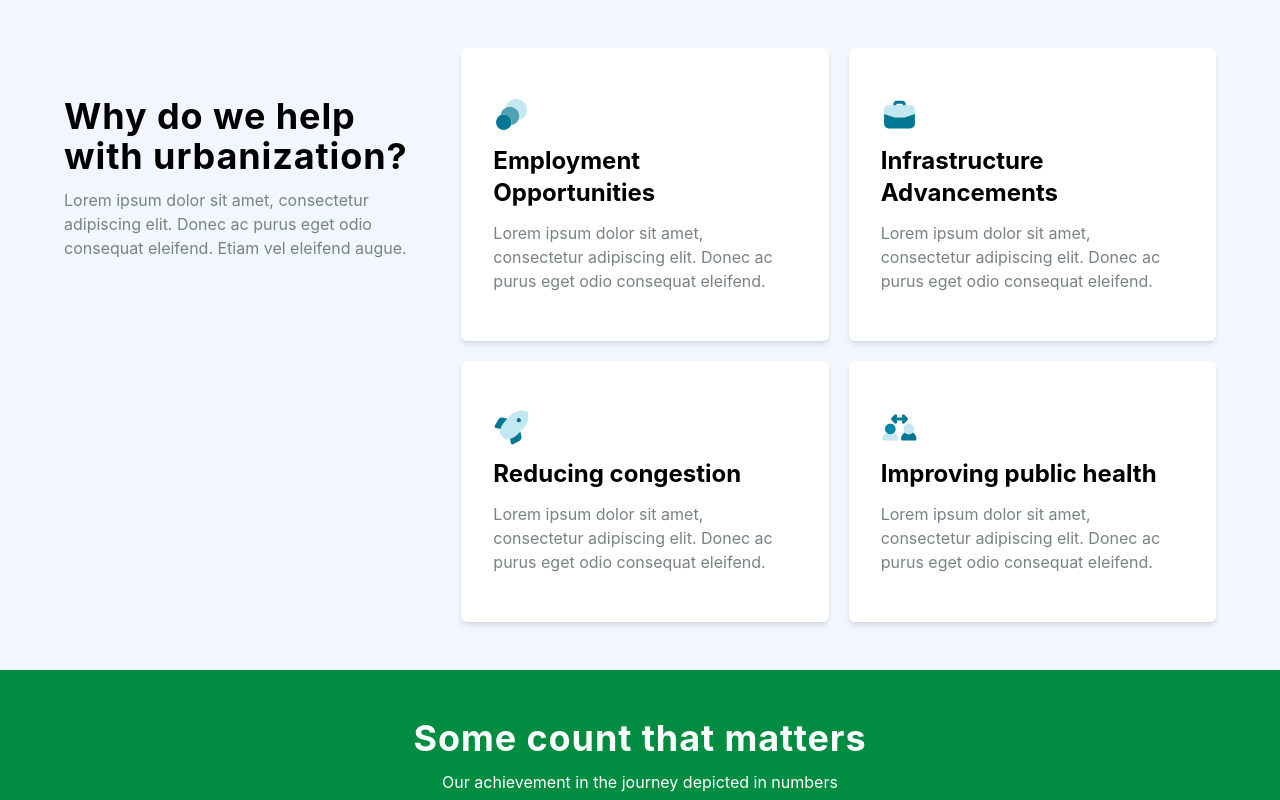
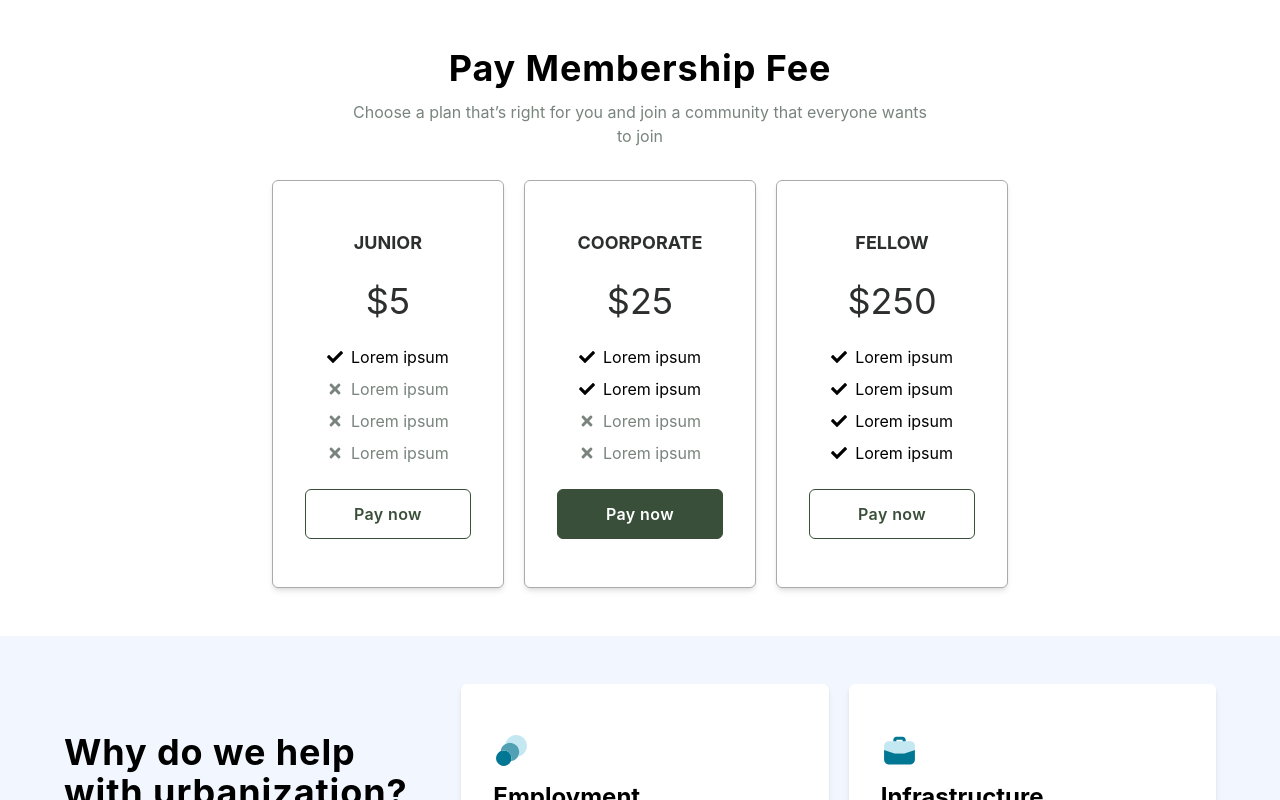
Before and after one commit to FlipSide23/rupi_fe, a React (Create React App) app: page / in a window 1280 px wide. Shown: the top 800 px of the page. Built offline with nearby package versions, Linux system fonts and the light colour scheme; a web font is replaced by a local one.

Commit message:
add membership fees

```diff
--- /dev/null
+++ b/src/components/Home/MembershipFees/PricingCard/index.jsx
@@ -0,0 +1,43 @@
+import React from 'react';
+import { pricingData } from '../data';
+import { NavLink } from 'react-router-dom';
+
+const PricingCard = ({
+  data = pricingData[0],
+  isPrimary = false,
+}) => {
+  return (
+    <div className="border border-gray-101 flex flex-col items-center shadow-md space-y-4 md:space-y-6 bg-white rounded-md p-8 py-12">
+      <h2 className="md:text-lg font-bold uppercase text-green-802">
+        {data.title}
+      </h2>
+      <p className="text-2xl md:text-4xl text-green-802">
+        {data.price}
+      </p>
+      <div className="flex flex-col space-y-2">
+        {data.features.map((feature, index) => (
+          <p
+            key={index}
+            className={`${
+              feature.active ? 'text-black' : 'text-grey-601'
+            } flex items-center space-x-2`}
+          >
+            {feature.icon}
+            <span>{feature.text}</span>
+          </p>
+        ))}
+      </div>
+
+      <NavLink
+        to="/pay"
+        className={`border border-green-702 px-12 py-3 rounded-md font-semibold tracking-wide ${
+          isPrimary ? 'text-white bg-green-702' : 'text-green-702'
+        }`}
+      >
+        Pay now
+      </NavLink>
+    </div>
+  );
+};
+
+export default PricingCard;
--- /dev/null
+++ b/src/components/Home/MembershipFees/data/index.js
@@ -0,0 +1,81 @@
+import { FaCheck, FaTimes } from 'react-icons/fa';
+export const pricingData = [
+  {
+    price: '$5',
+    title: 'JUNIOR',
+    features: [
+      {
+        icon: <FaCheck />,
+        text: 'Lorem ipsum',
+        active: true,
+      },
+      {
+        icon: <FaTimes />,
+        text: 'Lorem ipsum',
+        active: false,
+      },
+      {
+        icon: <FaTimes />,
+        text: 'Lorem ipsum',
+        active: false,
+      },
+      {
+        icon: <FaTimes />,
+        text: 'Lorem ipsum',
+        active: false,
+      },
+    ],
+  },
+  {
+    price: '$25',
+    title: 'COORPORATE',
+    features: [
+      {
+        icon: <FaCheck />,
+        text: 'Lorem ipsum',
+        active: true,
+      },
+      {
+        icon: <FaCheck />,
+        text: 'Lorem ipsum',
+        active: true,
+      },
+      {
+        icon: <FaTimes />,
+        text: 'Lorem ipsum',
+        active: false,
+      },
+      {
+        icon: <FaTimes />,
+        text: 'Lorem ipsum',
+        active: false,
+      },
+    ],
+  },
+  {
+    price: '$250',
+    title: 'FELLOW',
+    features: [
+      {
+        icon: <FaCheck />,
+        text: 'Lorem ipsum',
+        active: true,
+      },
+      {
+        icon: <FaCheck />,
+        text: 'Lorem ipsum',
+        active: true,
+      },
+      {
+        icon: <FaCheck />,
+        text: 'Lorem ipsum',
+        active: true,
+      },
+      {
+        icon: <FaCheck />,
+        text: 'Lorem ipsum',
+        active: true,
+      },
+    ],
+  },
+];
--- /dev/null
+++ b/src/components/Home/MembershipFees/index.jsx
@@ -0,0 +1,30 @@
+import React from 'react';
+import { pricingData } from './data';
+import PricingCard from './PricingCard';
+
+export const MembershipFees = () => {
+  return (
+    <div className="py-6 md:py-12 mt-auto flex flex-col items-center w-full bg-white px-8">
+      <div className="flex flex-col max-w-6xl">
+        <h1 className="text-3xl md:text-4xl font-bold tracking-wide max-w-xl mx-auto">
+          Pay Membership Fee
+        </h1>
+
+        <p className="max-w-xl mx-auto text-center text-grey-601 mt-3">
+          Choose a plan that’s right for you and join a community that
+          everyone wants to join
+        </p>
+
+        <div className="grid md:grid-cols-3 gap-5 mt-6 md:mt-8">
+          {pricingData.map((element, index) => (
+            <PricingCard
+              key={element.title}
+              data={element}
+              isPrimary={index === 1}
+            />
+          ))}
+        </div>
+      </div>
+    </div>
+  );
+};
--- a/src/pages/Home.jsx
+++ b/src/pages/Home.jsx
@@ -4,10 +4,12 @@ import { Subscribe } from '../components/Home/Subscribe/index.';
 import { Partners } from '../components/Home/Partners';
 import { Count } from '../components/Home/Count';
 import { Why } from '../components/Home/Why';
+import { MembershipFees } from '../components/Home/MembershipFees';
 
 export const Home = () => {
   return (
     <Layout>
+      <MembershipFees />
       <Why />
       <Count />
       <Partners />
--- a/tailwind.config.js
+++ b/tailwind.config.js
@@ -17,6 +17,9 @@ module.exports = {
         'gray-201': '#F3F5F6',
         'brand-green': '#008D41',
         'gray-301': '#F2F7FF',
+        'green-802': '#2D2E2E',
+        'green-702': '#3A4F39',
+        'gray-101': '#ABABAB',
       },
     },
   },
```
